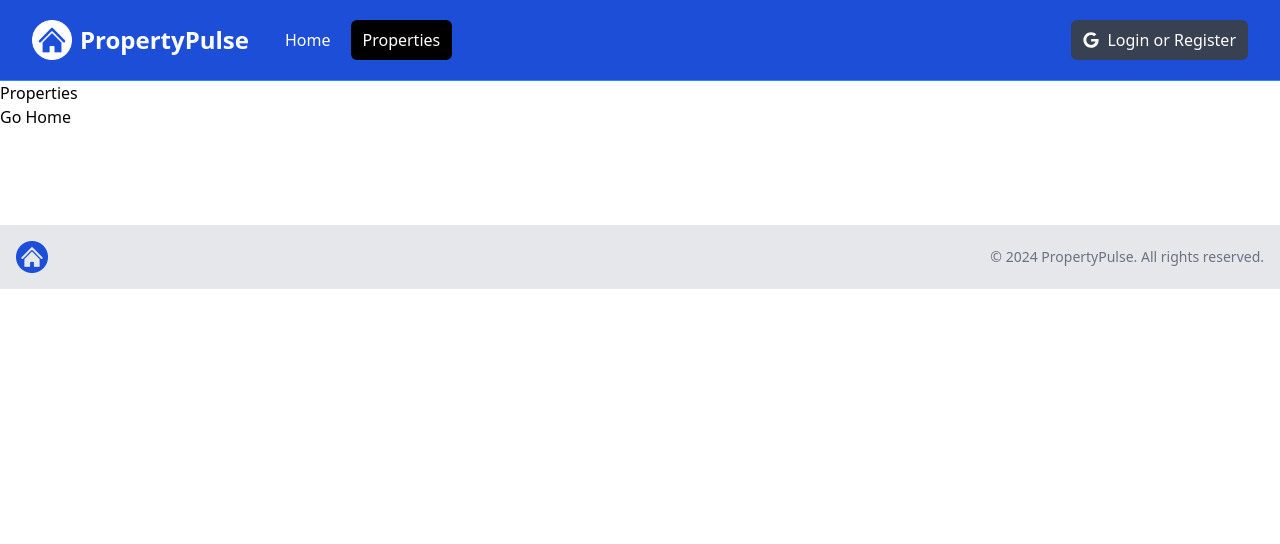
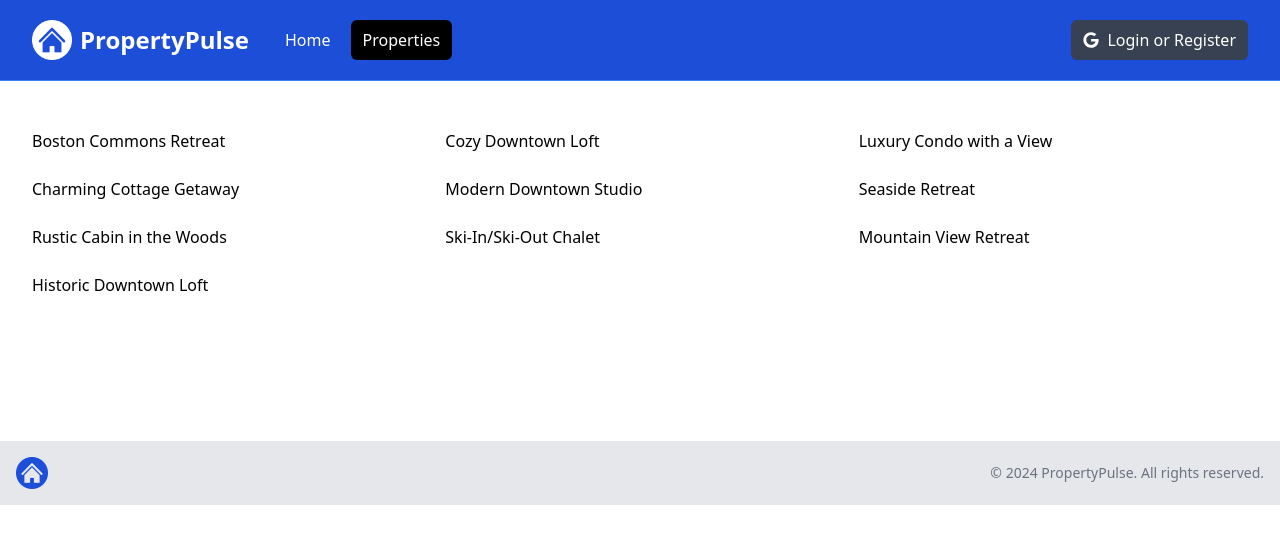
Before and after one commit to jtsz5057/realestate-app, a Next.js app: page /properties in a window 1280 px wide. Shown: the top 544 px of the page. Built offline with nearby package versions, Linux system fonts and the light colour scheme.

Commit message:
create properties page for displaying listing

```diff
--- a/app/properties/page.jsx
+++ b/app/properties/page.jsx
@@ -1,11 +1,21 @@
-import Link from 'next/link';
+import properties from '@/properties.json'
 
 const PropertiesPage = () => {
   return (
-    <div>
-      <h1 className="text-exl">Properties</h1>
-      <a href='/'>Go Home</a>
-    </div>
+    <section className="px-4 py-6">
+      <div className="container-xl lg:container m-auto px-4 py-6">
+        { properties.length === 0 ? (
+          <p>No properties found</p>
+        ) : (
+          <div className="grid grid-cols-1 md:grid-cols-3 gap-6">
+          { properties.map((property) => (
+            <div>{property.name}</div>
+          )) }
+        </div>
+        ) }
+
+      </div>
+    </section>
   )
 }
 
--- a/components/Footer.jsx
+++ b/components/Footer.jsx
@@ -1,5 +1,4 @@
 import Image from 'next/image';
-import Link from 'next/link';
 import logo from '@/assets/images/logo.png';
 
 const Footer = () => {
--- /dev/null
+++ b/properties.json
@@ -0,0 +1,384 @@
+[
+  {
+    "_id": "1",
+    "owner": "1",
+    "name": "Boston Commons Retreat",
+    "type": "Apartment",
+    "description": "This is a beautiful apartment located near the commons. It is a 2 bedroom apartment with a full kitchen and bathroom. It is available for weekly or monthly rentals.",
+    "location": {
+      "street": "120 Tremont Street",
+      "city": "Boston",
+      "state": "MA",
+      "zipcode": "02108"
+    },
+    "beds": 2,
+    "baths": 1,
+    "square_feet": 1500,
+    "amenities": [
+      "Wifi",
+      "Full kitchen",
+      "Washer & Dryer",
+      "Free Parking",
+      "Hot Tub",
+      "24/7 Security",
+      "Wheelchair Accessible",
+      "Elevator Access",
+      "Dishwasher",
+      "Gym/Fitness Center",
+      "Air Conditioning",
+      "Balcony/Patio",
+      "Smart TV",
+      "Coffee Maker"
+    ],
+    "rates": {
+      "weekly": 1100,
+      "monthly": 4200
+    },
+    "seller_info": {
+      "name": "John Doe",
+      "email": "john@gmail.com",
+      "phone": "617-555-5555"
+    },
+    "images": ["a1.jpg", "a2.jpg", "a3.jpg"],
+    "isFeatured": false,
+    "createdAt": "2024-01-01T00:00:00.000Z",
+    "updatedAt": "2024-01-01T00:00:00.000Z"
+  },
+  {
+    "_id": "2",
+    "owner": "1",
+    "name": "Cozy Downtown Loft",
+    "type": "Apartment",
+    "description": "A cozy downtown loft with great city views.",
+    "location": {
+      "street": "45 Main Street",
+      "city": "New York",
+      "state": "NY",
+      "zipcode": "10001"
+    },
+    "beds": 1,
+    "baths": 1,
+    "square_feet": 1800,
+    "amenities": [
+      "Wifi",
+      "Full kitchen",
+      "Washer & Dryer",
+      "Free Parking",
+      "Hot Tub",
+      "24/7 Security",
+      "Wheelchair Accessible",
+      "Elevator Access",
+      "Dishwasher",
+      "High-Speed Internet",
+      "Air Conditioning",
+      "Smart TV",
+      "Outdoor Grill/BBQ"
+    ],
+    "rates": {
+      "weekly": 1000,
+      "monthly": 4000
+    },
+    "seller_info": {
+      "name": "Jane Smith",
+      "email": "jane@gmail.com",
+      "phone": "212-555-5555"
+    },
+    "images": ["b1.jpg", "b2.jpg", "b3.jpg"],
+    "isFeatured": false,
+    "createdAt": "2024-01-02T00:00:00.000Z",
+    "updatedAt": "2024-01-02T00:00:00.000Z"
+  },
+  {
+    "_id": "3",
+    "owner": "2",
+    "name": "Luxury Condo with a View",
+    "type": "Condo",
+    "description": "Experience luxury in this stunning condo with breathtaking views.",
+    "location": {
+      "street": "500 Lux Lane",
+      "city": "Los Angeles",
+      "state": "CA",
+      "zipcode": "90001"
+    },
+    "beds": 3,
+    "baths": 2,
+    "square_feet": 2200,
+    "amenities": [
+      "Wifi",
+      "Full kitchen",
+      "Washer & Dryer",
+      "Free Parking",
+      "Hot Tub",
+      "24/7 Security",
+      "Wheelchair Accessible",
+      "Elevator Access",
+      "Dishwasher",
+      "Swimming Pool",
+      "Gym/Fitness Center",
+      "Air Conditioning",
+      "Smart TV",
+      "Coffee Maker"
+    ],
+    "rates": {
+      "nightly": 200,
+      "weekly": 750,
+      "monthly": 3300
+    },
+    "seller_info": {
+      "name": "David Johnson",
+      "email": "david@gmail.com",
+      "phone": "213-555-5555"
+    },
+    "images": ["c1.jpg", "c2.jpg", "c3.jpg"],
+    "isFeatured": false,
+    "createdAt": "2024-01-03T00:00:00.000Z",
+    "updatedAt": "2024-01-03T00:00:00.000Z"
+  },
+  {
+    "_id": "4",
+    "owner": "2",
+    "name": "Charming Cottage Getaway",
+    "type": "Cottage Or Cabin",
+    "description": "Escape to this charming cottage for a peaceful retreat.",
+    "location": {
+      "street": "123 Countryside Lane",
+      "city": "Austin",
+      "state": "TX",
+      "zipcode": "78701"
+    },
+    "beds": 1,
+    "baths": 1,
+    "square_feet": 900,
+    "amenities": [
+      "Fireplace",
+      "Outdoor Grill/BBQ",
+      "Balcony/Patio",
+      "Coffee Maker"
+    ],
+    "rates": {
+      "weekly": 2000
+    },
+    "seller_info": {
+      "name": "Emily Davis",
+      "email": "emily@gmail.com",
+      "phone": "512-555-5555"
+    },
+    "images": ["d1.jpg", "d2.jpg", "d3.jpg"],
+    "isFeatured": false,
+    "createdAt": "2024-01-04T00:00:00.000Z",
+    "updatedAt": "2024-01-04T00:00:00.000Z"
+  },
+  {
+    "_id": "5",
+    "owner": "3",
+    "name": "Modern Downtown Studio",
+    "type": "Studio",
+    "description": "Stay in style in this modern downtown studio apartment.",
+    "location": {
+      "street": "75 Urban Avenue",
+      "city": "Chicago",
+      "state": "IL",
+      "zipcode": "60601"
+    },
+    "beds": 1,
+    "baths": 1,
+    "square_feet": 900,
+    "amenities": [
+      "High-Speed Internet",
+      "Smart TV",
+      "Air Conditioning",
+      "Gym/Fitness Center",
+      "Outdoor Grill/BBQ"
+    ],
+    "rates": {
+      "weekly": 1100,
+      "monthly": 4200
+    },
+    "seller_info": {
+      "name": "Michael Brown",
+      "email": "michael@gmail.com",
+      "phone": "312-555-5555"
+    },
+    "images": ["e1.jpg", "e2.jpg", "e3.jpg"],
+    "isFeatured": true,
+    "createdAt": "2024-01-05T00:00:00.000Z",
+    "updatedAt": "2024-01-05T00:00:00.000Z"
+  },
+  {
+    "_id": "6",
+    "owner": "3",
+    "name": "Seaside Retreat",
+    "type": "House",
+    "description": "Escape to this seaside house for a relaxing getaway.",
+    "location": {
+      "street": "456 Oceanfront Drive",
+      "city": "Miami",
+      "state": "FL",
+      "zipcode": "33101"
+    },
+    "beds": 4,
+    "baths": 3,
+    "square_feet": 2800,
+    "amenities": [
+      "Beach Access",
+      "Swimming Pool",
+      "Balcony/Patio",
+      "Smart TV",
+      "Outdoor Grill/BBQ"
+    ],
+    "rates": {
+      "nightly": 500,
+      "weekly": 2500
+    },
+    "seller_info": {
+      "name": "Sarah Wilson",
+      "email": "sarah@gmail.com",
+      "phone": "305-555-5555"
+    },
+    "images": ["f1.jpg", "f2.jpg", "f3.jpg"],
+    "isFeatured": true,
+    "createdAt": "2024-01-06T00:00:00.000Z",
+    "updatedAt": "2024-01-06T00:00:00.000Z"
+  },
+  {
+    "_id": "7",
+    "owner": "4",
+    "name": "Rustic Cabin in the Woods",
+    "type": "Cottage Or Cabin",
+    "description": "Experience nature in this cozy rustic cabin.",
+    "location": {
+      "street": "789 Forest Lane",
+      "city": "Denver",
+      "state": "CO",
+      "zipcode": "80201"
+    },
+    "beds": 2,
+    "baths": 1,
+    "square_feet": 1100,
+    "amenities": [
+      "Fireplace",
+      "Outdoor Grill/BBQ",
+      "Hiking Trails Access",
+      "Pet-Friendly"
+    ],
+    "rates": {
+      "nightly": 475,
+      "weekly": 2000
+    },
+    "seller_info": {
+      "name": "Robert Anderson",
+      "email": "robert@gmail.com",
+      "phone": "303-555-5555"
+    },
+    "images": ["g1.jpg", "g2.jpg", "g3.jpg"],
+    "isFeatured": false,
+    "createdAt": "2024-01-07T00:00:00.000Z",
+    "updatedAt": "2024-01-07T00:00:00.000Z"
+  },
+  {
+    "_id": "8",
+    "owner": "5",
+    "name": "Ski-In/Ski-Out Chalet",
+    "type": "Chalet",
+    "description": "Hit the slopes from this cozy ski-in/ski-out chalet.",
+    "location": {
+      "street": "321 Mountain Road",
+      "city": "Aspen",
+      "state": "CO",
+      "zipcode": "81611"
+    },
+    "beds": 3,
+    "baths": 2,
+    "square_feet": 1800,
+    "amenities": [
+      "Ski Equipment Storage",
+      "Fireplace",
+      "Balcony/Patio",
+      "Smart TV"
+    ],
+    "rates": {
+      "nightly": 300,
+      "weekly": 1100
+    },
+    "seller_info": {
+      "name": "Jennifer Martin",
+      "email": "jennifer@gmail.com",
+      "phone": "970-555-5555"
+    },
+    "images": ["h1.jpg", "h2.jpg", "h3.jpg"],
+    "isFeatured": false,
+    "createdAt": "2024-01-08T00:00:00.000Z",
+    "updatedAt": "2024-01-08T00:00:00.000Z"
+  },
+  {
+    "_id": "9",
+    "owner": "6",
+    "name": "Mountain View Retreat",
+    "type": "House",
+    "description": "Enjoy stunning mountain views from this spacious retreat.",
+    "location": {
+      "street": "600 Summit Drive",
+      "city": "Boulder",
+      "state": "CO",
+      "zipcode": "80301"
+    },
+    "beds": 4,
+    "baths": 3,
+    "square_feet": 2400,
+    "amenities": [
+      "Mountain View",
+      "Hiking Trails Access",
+      "Air Conditioning",
+      "Smart TV",
+      "Outdoor Grill/BBQ"
+    ],
+    "rates": {
+      "weekly": 1000,
+      "monthly": 3800
+    },
+    "seller_info": {
+      "name": "Lisa Taylor",
+      "email": "lisa@gmail.com",
+      "phone": "303-555-5555"
+    },
+    "images": ["i1.jpg", "i2.jpg", "i3.jpg"],
+    "isFeatured": false,
+    "createdAt": "2024-01-09T00:00:00.000Z",
+    "updatedAt": "2024-01-09T00:00:00.000Z"
+  },
+  {
+    "_id": "10",
+    "owner": "7",
+    "name": "Historic Downtown Loft",
+    "type": "Apartment",
+    "description": "Step back in time with a stay in this historic downtown loft.",
+    "location": {
+      "street": "123 History Lane",
+      "city": "Philadelphia",
+      "state": "PA",
+      "zipcode": "19101"
+    },
+    "beds": 2,
+    "baths": 1,
+    "square_feet": 1200,
+    "amenities": [
+      "High-Speed Internet",
+      "Air Conditioning",
+      "Smart TV",
+      "Coffee Maker"
+    ],
+    "rates": {
+      "weekly": 550,
+      "monthly": 2100
+    },
+    "seller_info": {
+      "name": "Matthew Harris",
+      "email": "matthew@gmail.com",
+      "phone": "215-555-5555"
+    },
+    "images": ["j1.jpg", "j2.jpg", "j3.jpg"],
+    "isFeatured": false,
+    "createdAt": "2024-01-10T00:00:00.000Z",
+    "updatedAt": "2024-01-10T00:00:00.000Z"
+  }
+]
```
Also changed, not shown: assets/images/pin.svg (deleted).
